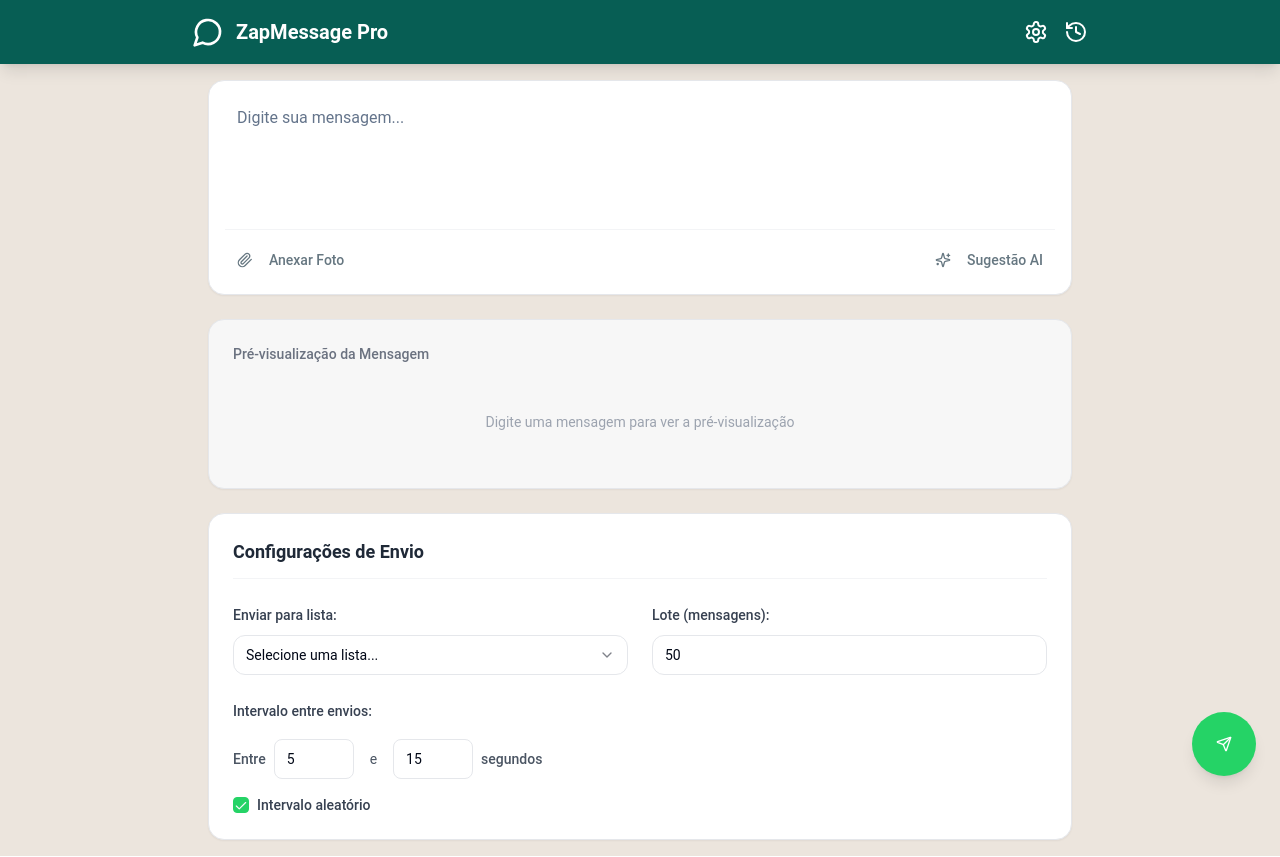
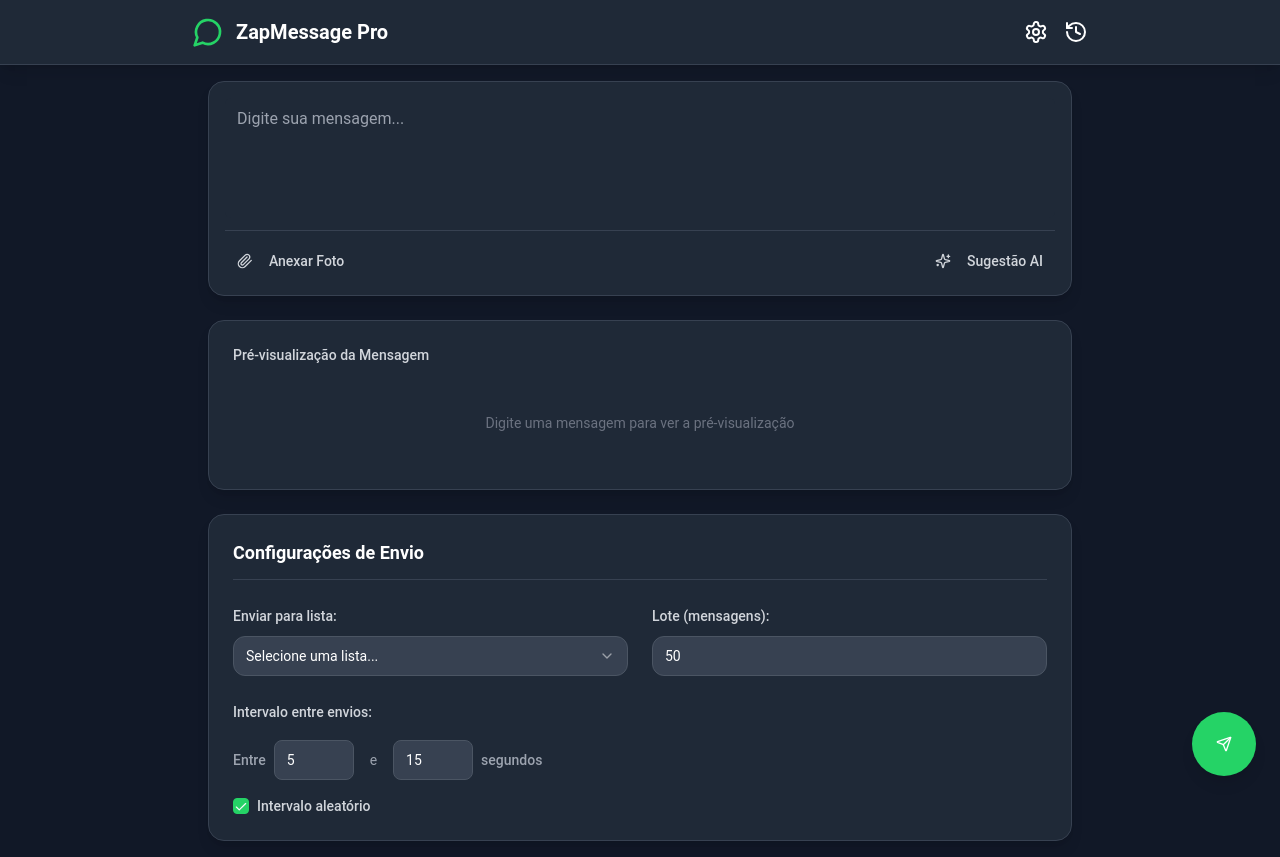
Before and after one commit to luiznunees/zapmessage-pro-frontend, a React (Vite) app: page / in a window 1280 px wide. Built offline with nearby package versions, Linux system fonts and the light colour scheme.

Commit message:
feat: Implement dark mode
Adds dark mode functionality to the application.

```diff
--- a/src/components/MessagePreview.tsx
+++ b/src/components/MessagePreview.tsx
@@ -16,9 +16,9 @@ const MessagePreview: React.FC<MessagePreviewProps> = ({ message, attachedPhoto
 
   if (!message.trim() && !attachedPhoto) {
     return (
-      <div className="bg-whatsapp-chat rounded-2xl shadow-sm border border-gray-200 p-6">
-        <h3 className="text-sm font-medium text-gray-500 mb-4">Pré-visualização da Mensagem</h3>
-        <div className="text-center text-gray-400 py-8">
+      <div className="bg-gray-800 rounded-2xl shadow-lg border border-gray-700 p-6">
+        <h3 className="text-sm font-medium text-gray-300 mb-4">Pré-visualização da Mensagem</h3>
+        <div className="text-center text-gray-500 py-8">
           <p className="text-sm">Digite uma mensagem para ver a pré-visualização</p>
         </div>
       </div>
@@ -26,8 +26,8 @@ const MessagePreview: React.FC<MessagePreviewProps> = ({ message, attachedPhoto
   }
 
   return (
-    <div className="bg-whatsapp-chat rounded-2xl shadow-sm border border-gray-200 p-6">
-      <h3 className="text-sm font-medium text-gray-500 mb-4">Pré-visualização da Mensagem</h3>
+    <div className="bg-gray-800 rounded-2xl shadow-lg border border-gray-700 p-6">
+      <h3 className="text-sm font-medium text-gray-300 mb-4">Pré-visualização da Mensagem</h3>
 
       <div className="flex items-start gap-3">
         {/* Avatar */}
--- a/src/components/ZapMessagePro.tsx
+++ b/src/components/ZapMessagePro.tsx
@@ -129,38 +129,38 @@ const ZapMessagePro = () => {
   };
 
   return (
-    <div className="min-h-screen bg-whatsapp-background">
+    <div className="min-h-screen bg-gray-900">
       {/* Header */}
-      <div className="bg-whatsapp-primaryDark text-white p-4 shadow-lg">
+      <div className="bg-gray-800 text-white p-4 shadow-lg border-b border-gray-700">
         <div className="max-w-4xl mx-auto flex items-center justify-between">
           <div className="flex items-center gap-3">
-            <MessageCircle className="w-8 h-8" />
+            <MessageCircle className="w-8 h-8 text-whatsapp-primary" />
             <h1 className="text-xl font-semibold">ZapMessage Pro</h1>
           </div>
           <div className="flex items-center gap-4">
-            <Settings className="w-6 h-6 cursor-pointer hover:opacity-80 transition-opacity" />
-            <History className="w-6 h-6 cursor-pointer hover:opacity-80 transition-opacity" />
+            <Settings className="w-6 h-6 cursor-pointer hover:text-whatsapp-primary transition-colors" />
+            <History className="w-6 h-6 cursor-pointer hover:text-whatsapp-primary transition-colors" />
           </div>
         </div>
       </div>
 
       <div className="max-w-4xl mx-auto p-4 space-y-6">
         {/* Message Input */}
-        <div className="bg-white rounded-2xl shadow-sm border border-gray-200 p-4">
+        <div className="bg-gray-800 rounded-2xl shadow-lg border border-gray-700 p-4">
           <div className="relative">
             <Textarea
               value={message}
               onChange={(e) => setMessage(e.target.value)}
               placeholder="Digite sua mensagem..."
-              className="min-h-[120px] border-none resize-none focus:ring-0 text-base leading-relaxed"
+              className="min-h-[120px] border-none resize-none focus:ring-0 text-base leading-relaxed bg-gray-800 text-white placeholder:text-gray-400"
               style={{ fontFamily: 'Roboto, Arial, sans-serif' }}
             />
-            <div className="flex items-center justify-between mt-3 pt-3 border-t border-gray-100">
+            <div className="flex items-center justify-between mt-3 pt-3 border-t border-gray-700">
               <Button
                 variant="ghost"
                 size="sm"
                 onClick={() => setIsPhotoModalOpen(true)}
-                className="text-whatsapp-gray hover:text-whatsapp-primary transition-colors"
+                className="text-gray-300 hover:text-whatsapp-primary hover:bg-gray-700 transition-colors"
               >
                 <Paperclip className="w-5 h-5 mr-2" />
                 Anexar Foto
@@ -169,7 +169,7 @@ const ZapMessagePro = () => {
                 variant="ghost"
                 size="sm"
                 onClick={() => setIsAIModalOpen(true)}
-                className="text-whatsapp-gray hover:text-whatsapp-primary transition-colors"
+                className="text-gray-300 hover:text-whatsapp-primary hover:bg-gray-700 transition-colors"
               >
                 <Sparkles className="w-5 h-5 mr-2" />
                 Sugestão AI
@@ -182,23 +182,23 @@ const ZapMessagePro = () => {
         <MessagePreview message={message} attachedPhoto={attachedPhoto} />
 
         {/* Send Settings */}
-        <div className="bg-white rounded-2xl shadow-sm border border-gray-200 p-6 space-y-6">
-          <h3 className="text-lg font-semibold text-gray-800 border-b border-gray-100 pb-3">
+        <div className="bg-gray-800 rounded-2xl shadow-lg border border-gray-700 p-6 space-y-6">
+          <h3 className="text-lg font-semibold text-white border-b border-gray-700 pb-3">
             Configurações de Envio
           </h3>
 
           <div className="grid grid-cols-1 md:grid-cols-2 gap-6">
             <div className="space-y-2">
-              <Label htmlFor="contact-list" className="text-sm font-medium text-gray-700">
+              <Label htmlFor="contact-list" className="text-sm font-medium text-gray-300">
                 Enviar para lista:
               </Label>
               <Select value={selectedList} onValueChange={setSelectedList}>
-                <SelectTrigger className="rounded-xl border-gray-200">
+                <SelectTrigger className="rounded-xl border-gray-600 bg-gray-700 text-white">
                   <SelectValue placeholder="Selecione uma lista..." />
                 </SelectTrigger>
-                <SelectContent className="bg-white border border-gray-200 rounded-xl shadow-lg z-50">
+                <SelectContent className="bg-gray-700 border border-gray-600 rounded-xl shadow-lg z-50">
                   {contactLists.map((list) => (
-                    <SelectItem key={list} value={list} className="hover:bg-whatsapp-lightGray">
+                    <SelectItem key={list} value={list} className="hover:bg-gray-600 text-white">
                       {list}
                     </SelectItem>
                   ))}
@@ -207,7 +207,7 @@ const ZapMessagePro = () => {
             </div>
 
             <div className="space-y-2">
-              <Label htmlFor="batch-size" className="text-sm font-medium text-gray-700">
+              <Label htmlFor="batch-size" className="text-sm font-medium text-gray-300">
                 Lote (mensagens):
               </Label>
               <Input
@@ -215,7 +215,7 @@ const ZapMessagePro = () => {
                 type="number"
                 value={batchSize}
                 onChange={(e) => setBatchSize(Number(e.target.value))}
-                className="rounded-xl border-gray-200"
+                className="rounded-xl border-gray-600 bg-gray-700 text-white"
                 min="1"
                 max="1000"
               />
@@ -223,39 +223,39 @@ const ZapMessagePro = () => {
           </div>
 
           <div className="space-y-4">
-            <Label className="text-sm font-medium text-gray-700">Intervalo entre envios:</Label>
+            <Label className="text-sm font-medium text-gray-300">Intervalo entre envios:</Label>
             <div className="flex items-center gap-4 flex-wrap">
               <div className="flex items-center gap-2">
-                <Label htmlFor="min-interval" className="text-sm text-gray-600">Entre</Label>
+                <Label htmlFor="min-interval" className="text-sm text-gray-400">Entre</Label>
                 <Input
                   id="min-interval"
                   type="number"
                   value={minInterval}
                   onChange={(e) => setMinInterval(Number(e.target.value))}
-                  className="w-20 rounded-lg border-gray-200"
+                  className="w-20 rounded-lg border-gray-600 bg-gray-700 text-white"
                   min="1"
                 />
               </div>
-              <span className="text-sm text-gray-600">e</span>
+              <span className="text-sm text-gray-400">e</span>
               <div className="flex items-center gap-2">
                 <Input
                   type="number"
                   value={maxInterval}
                   onChange={(e) => setMaxInterval(Number(e.target.value))}
-                  className="w-20 rounded-lg border-gray-200"
+                  className="w-20 rounded-lg border-gray-600 bg-gray-700 text-white"
                   min="1"
                 />
-                <Label className="text-sm text-gray-600">segundos</Label>
+                <Label className="text-sm text-gray-400">segundos</Label>
               </div>
             </div>
             <div className="flex items-center space-x-2">
               <Checkbox
                 id="random-interval"
                 checked={randomInterval}
-                onCheckedChange={setRandomInterval}
+                onCheckedChange={(checked) => setRandomInterval(checked === true)}
                 className="border-whatsapp-primary data-[state=checked]:bg-whatsapp-primary"
               />
-              <Label htmlFor="random-interval" className="text-sm text-gray-700">
+              <Label htmlFor="random-interval" className="text-sm text-gray-300">
                 Intervalo aleatório
               </Label>
             </div>
```
